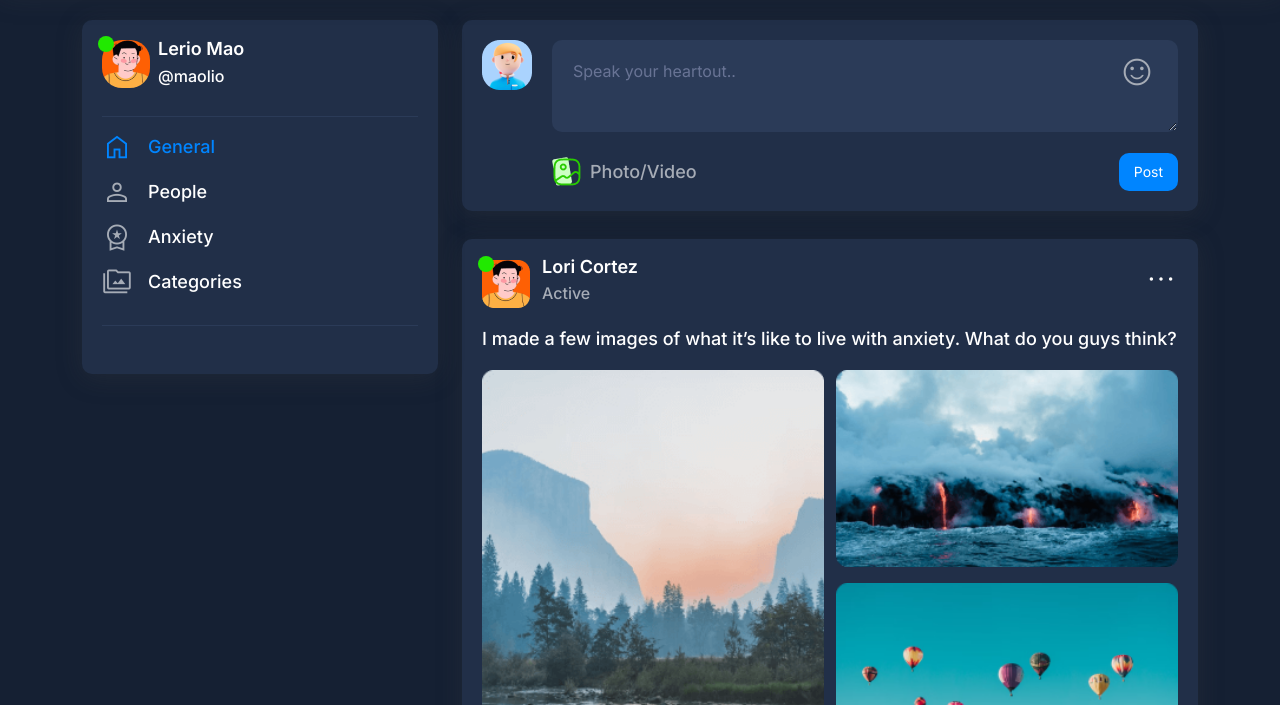
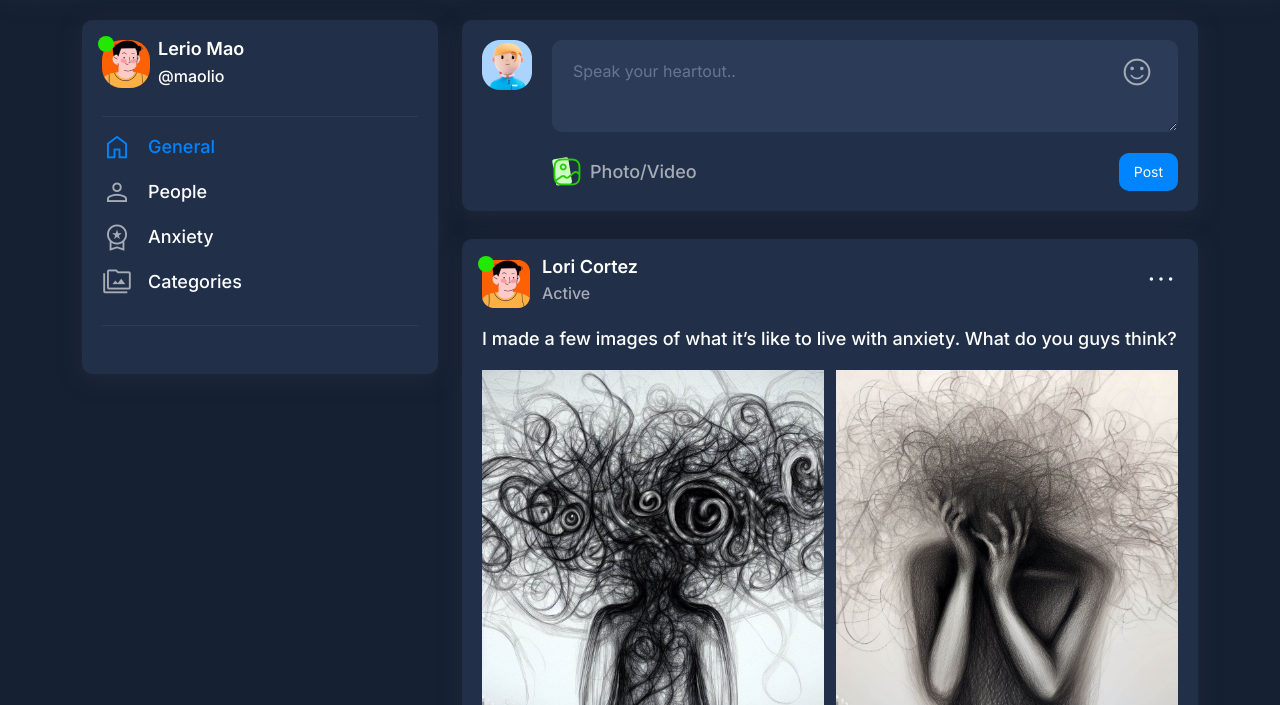
Before and after one commit to vikkastiwari/CodeCasters, a plain HTML site: page cc-index.html in a window 1280 px wide. Shown: the part 95-800 px from the top of the page. Drawn offline with Linux system fonts and the light colour scheme; a web font is replaced by a local one.

Commit message:
images updated

```diff
--- a/cc-index.html
+++ b/cc-index.html
@@ -914,11 +914,11 @@
                                 </div>
                                 <div class="post-img  d-flex justify-content-between flex-wrap gap-2 gap-lg-3">
                                     <div class="single">
-                                        <img src="assets/images/post-img-2.png" alt="image">
+                                        <img src="assets/images/p1.jpg" alt="image">
                                     </div>
                                     <div class="single d-grid gap-3">
-                                        <img src="assets/images/post-img-3.png" alt="image">
-                                        <img src="assets/images/post-img-4.png" alt="image">
+                                        <img src="assets/images/p2.jpg" alt="image">
+                                        <!-- <img src="assets/images/p3.jpg" alt="image"> -->
                                     </div>
                                 </div>
                             </div>
```
Also changed, not shown: assets/images/p1.jpg (added), assets/images/p2.jpg (added), assets/images/p3.jpg (added).
